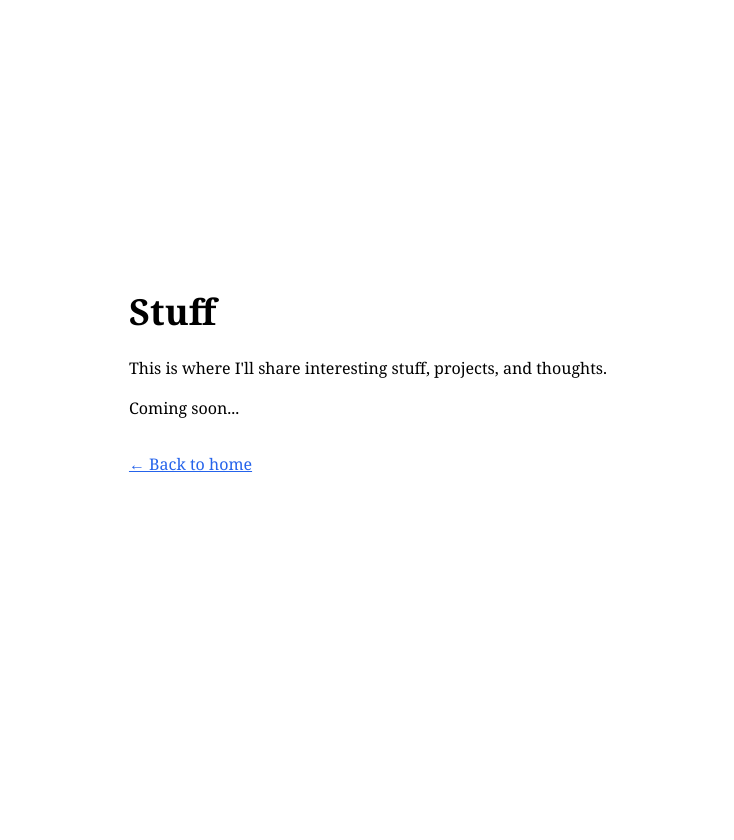
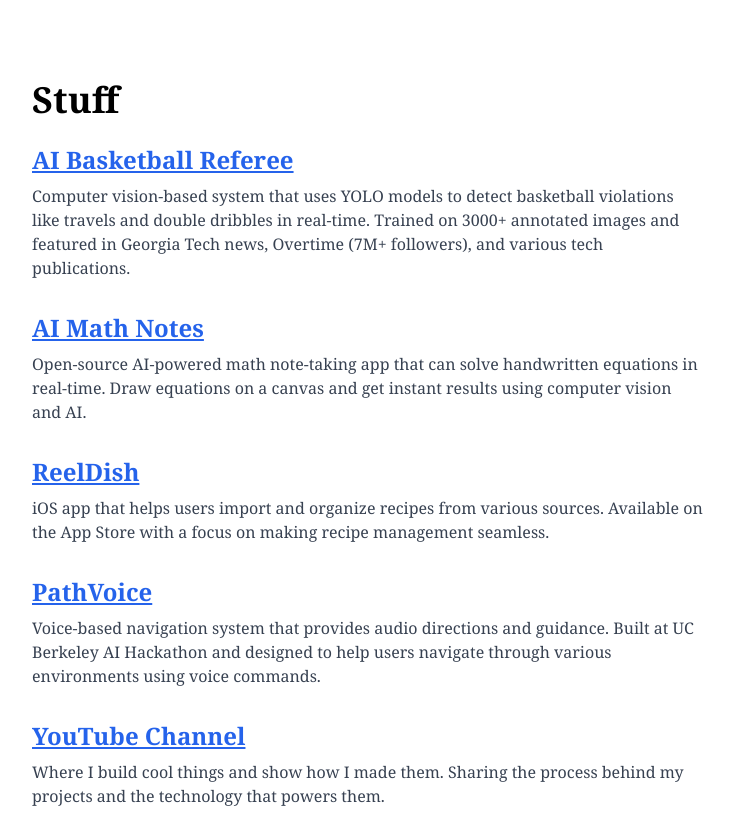
Before and after one commit to ayushpai/ayushpai.github.io, a Next.js app: page /stuff in a window 1280 px wide. Shown: the whole page, without its empty margins (272-1006 px from the left). Before the commit the page ends 800 px from the top, so only its background shows below. Built offline with nearby package versions, Linux system fonts and the light colour scheme.

Commit message:
update: stuff page

```diff
--- a/src/app/stuff/page.tsx
+++ b/src/app/stuff/page.tsx
@@ -2,10 +2,10 @@
 
 export default function Stuff() {
   return (
-    <main className="flex min-h-screen flex-col items-center justify-center px-4">
+    <main className="flex min-h-screen flex-col items-center justify-center px-4 pt-20">
       <Head>
         <title>Stuff - Ayush Pai</title>
-        <meta name="description" content="Stuff by Ayush Pai" />
+        <meta name="description" content="Projects and stuff by Ayush Pai" />
       </Head>
       <div className="text-left max-w-2xl mx-auto">
         {/* Header */}
@@ -14,23 +14,95 @@
         </h1>
 
         {/* Content */}
-        <div className="space-y-4 mb-8 text-black">
-          <p>
-            This is where I&apos;ll share interesting stuff, projects, and thoughts.
-          </p>
-          <p>
-            Coming soon...
+        <div className="space-y-8 mb-8 text-black">
+          {/* AI Basketball Referee */}
+          <div>
+            <h2 className="text-2xl font-semibold mb-2">
+              <a
+                href="https://github.com/ayushpai/AI-Basketball-Referee"
+                className="text-blue-600 underline hover:text-blue-800"
+                target="_blank"
+                rel="noopener noreferrer"
+              >
+                AI Basketball Referee
+              </a>
+            </h2>
+            <p className="text-gray-700">
+              Computer vision-based system that uses YOLO models to detect basketball violations like travels and double dribbles in real-time.
+              Trained on 3000+ annotated images and featured in Georgia Tech news, Overtime (7M+ followers), and various tech publications.
             </p>
           </div>
 
-        {/* Back Link */}
-        <div className="mb-8">
+          {/* AI Math Notes */}
+          <div>
+            <h2 className="text-2xl font-semibold mb-2">
               <a
-            href="/"
+                href="https://github.com/ayushpai/AI-Math-Notes"
                 className="text-blue-600 underline hover:text-blue-800"
+                target="_blank"
+                rel="noopener noreferrer"
               >
-            ← Back to home
+                AI Math Notes
               </a>
+            </h2>
+            <p className="text-gray-700">
+              Open-source AI-powered math note-taking app that can solve handwritten equations in real-time.
+              Draw equations on a canvas and get instant results using computer vision and AI.
+            </p>
+          </div>
+
+          {/* ReelDish */}
+          <div>
+            <h2 className="text-2xl font-semibold mb-2">
+              <a
+                href="https://apps.apple.com/us/app/reeldish-import-all-recipes/id6743655758"
+                className="text-blue-600 underline hover:text-blue-800"
+                target="_blank"
+                rel="noopener noreferrer"
+              >
+                ReelDish
+              </a>
+            </h2>
+            <p className="text-gray-700">
+              iOS app that helps users import and organize recipes from various sources.
+              Available on the App Store with a focus on making recipe management seamless.
+            </p>
+          </div>
+
+          {/* PathVoice */}
+          <div>
+            <h2 className="text-2xl font-semibold mb-2">
+              <a
+                href="https://github.com/ayushpai/pathvoice"
+                className="text-blue-600 underline hover:text-blue-800"
+                target="_blank"
+                rel="noopener noreferrer"
+              >
+                PathVoice
+              </a>
+            </h2>
+            <p className="text-gray-700">
+              Voice-based navigation system that provides audio directions and guidance.
+              Built at UC Berkeley AI Hackathon and designed to help users navigate through various environments using voice commands.
+            </p>
+          </div>
+
+          {/* YouTube Channel */}
+          <div>
+            <h2 className="text-2xl font-semibold mb-2">
+              <a
+                href="https://www.youtube.com/c/AyushPai"
+                className="text-blue-600 underline hover:text-blue-800"
+                target="_blank"
+                rel="noopener noreferrer"
+              >
+                YouTube Channel
+              </a>
+            </h2>
+            <p className="text-gray-700">
+              Where I build cool things and show how I made them. Sharing the process behind my projects and the technology that powers them.
+            </p>
+          </div>
         </div>
       </div>
     </main>
```
Lines whose indentation alone changed are shown as unchanged.
